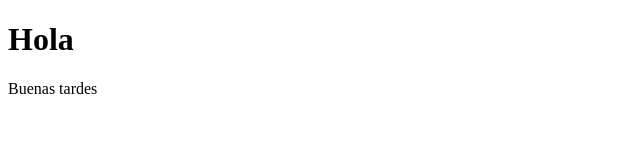
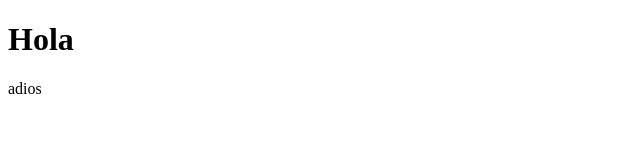
Before and after one commit to ZulmaCortes/prueba, a plain HTML site: page index.html in a window 1280 px wide. Shown: the full height of the page, 0-640 px from the left. Drawn offline with Linux system fonts and the light colour scheme.

Commit message:
cambios 3

```diff
--- a/index.html
+++ b/index.html
@@ -7,6 +7,6 @@
 </head>
 <body>
     <h1>Hola</h1>
-    <p>Buenas tardes</p>
+    <p>adios</p>
 </body>
 </html>
```
